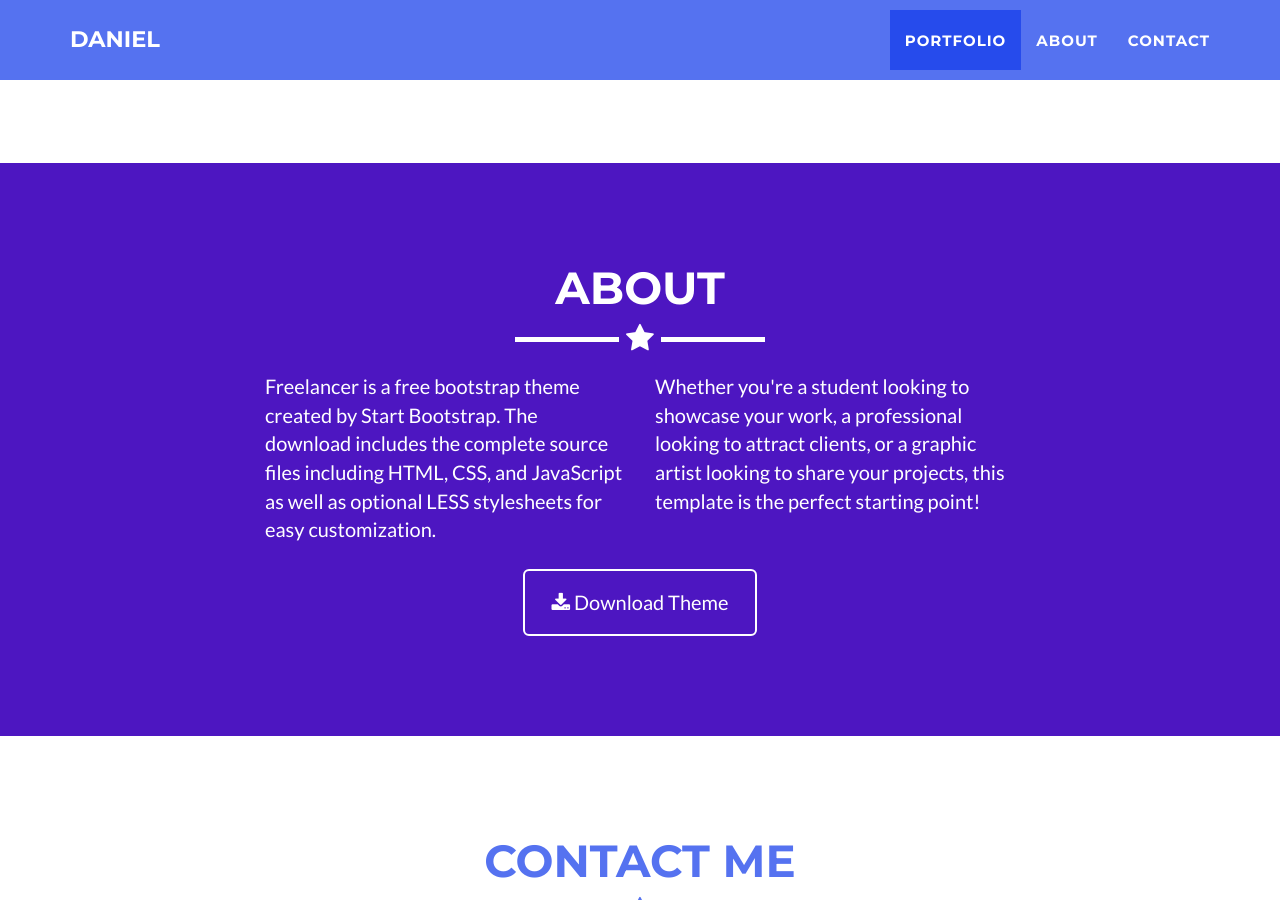
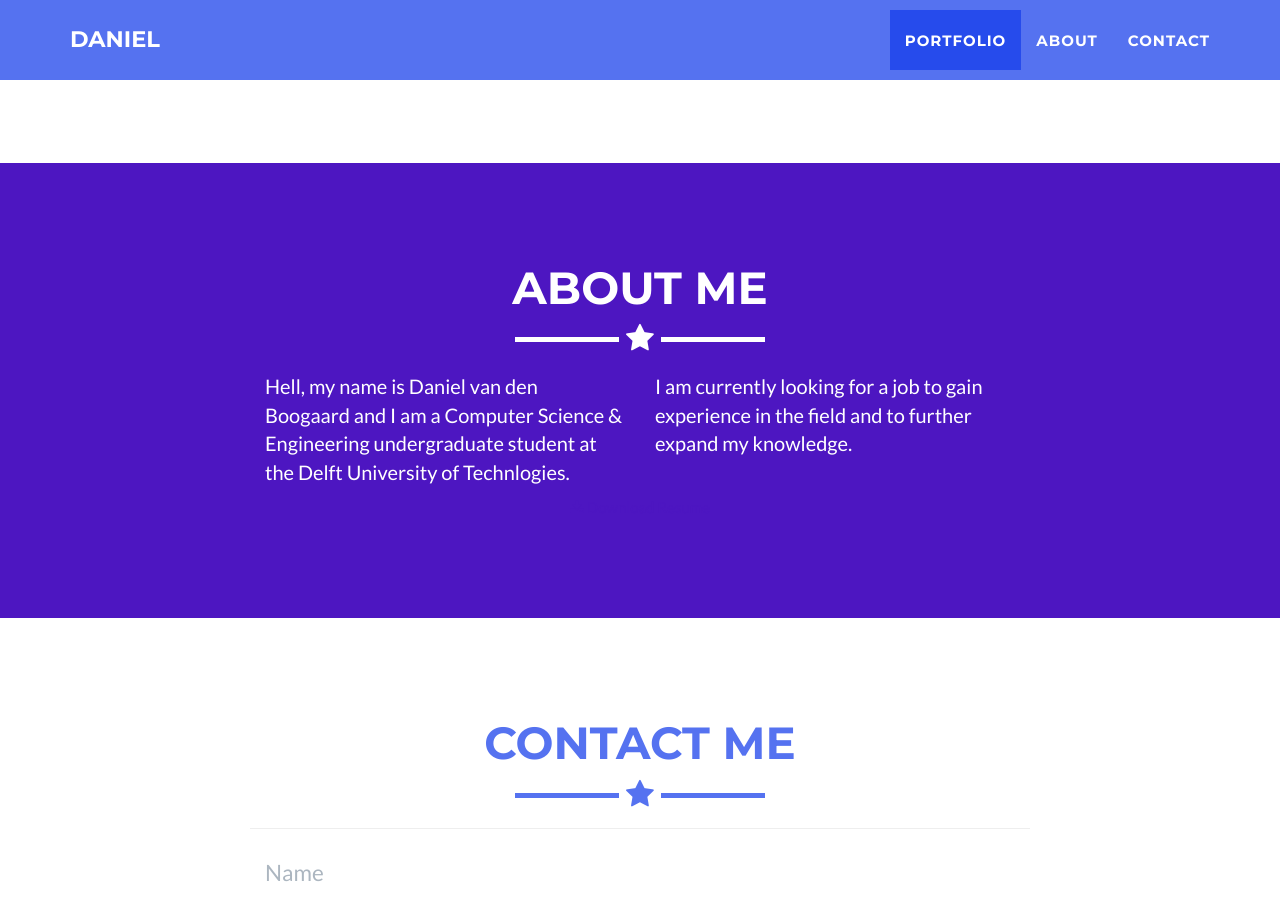
Before and after one commit to DanvdBoo/DanvdBoo.github.io, a Jekyll site: the page built from index.html, in a window 1280 px wide and 900 px high, scrolled down 1502 px. Built offline with Jekyll 4.4.1, drawn with Linux system fonts in a browser that asks for light colours.

Commit message:
About filled with text

```diff
--- a/_config.yml
+++ b/_config.yml
@@ -55,8 +55,8 @@ address:
 
 # Credits content
 credits:
-  -line: 'Theme by <a href="http://startbootstrap.com">Start Bootstrap</a>.'
-  -line: 'art by <a href="http://danvdboo.github.io">danvdboo</a>'
+  -line: Theme by <a href="http://startbootstrap.com">Start Bootstrap</a>
+  -line: art by <a href="http://danvdboo.github.io">danvdboo</a>
 
 # Build settings
 markdown: kramdown
--- a/_includes/about.html
+++ b/_includes/about.html
@@ -3,20 +3,20 @@
         <div class="container">
             <div class="row">
                 <div class="col-lg-12 text-center">
-                    <h2>About</h2>
+                    <h2>About me</h2>
                     <hr class="star-light">
                 </div>
             </div>
             <div class="row">
                 <div class="col-lg-4 col-lg-offset-2">
-                    <p>Freelancer is a free bootstrap theme created by Start Bootstrap. The download includes the complete source files including HTML, CSS, and JavaScript as well as optional LESS stylesheets for easy customization.</p>
+                    <p>Hell, my name is Daniel van den Boogaard and I am a Computer Science & Engineering undergraduate student at the Delft University of Technlogies.</p>
                 </div>
                 <div class="col-lg-4">
-                    <p>Whether you're a student looking to showcase your work, a professional looking to attract clients, or a graphic artist looking to share your projects, this template is the perfect starting point! </p>
+                    <p>I am currently looking for a job to gain experience in the field and to further expand my knowledge.</p>
                 </div>
                 <div class="col-lg-8 col-lg-offset-2 text-center">
-                    <a href="https://github.com/jeromelachaud/freelancer-theme" class="btn btn-lg btn-outline">
-                        <i class="fa fa-download"></i> Download Theme
+                    <a href="https://danvdboo.github.io/Daniel_van_den_Boogaard_resume.pdf">
+                        <i class="fa fa-download"></i> Download Resume
                     </a>
                 </div>
             </div>
```
Also changed, not shown: _posts/2014-07-13-project-6.markdown (deleted, +0 -12 lines), 1 other file.
